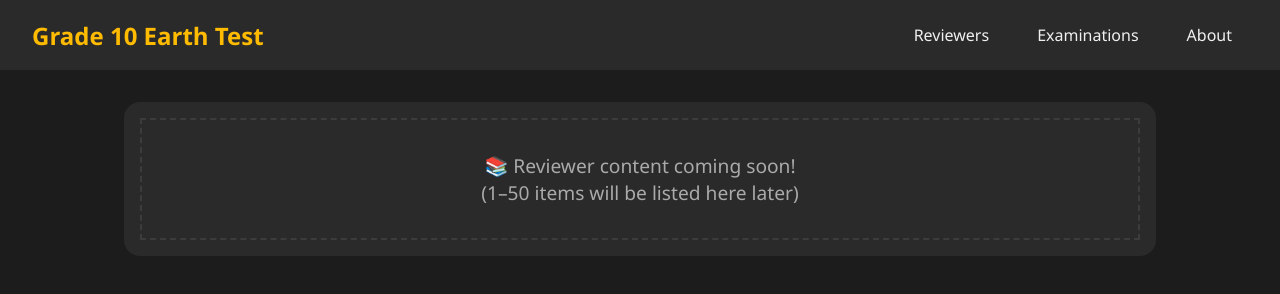
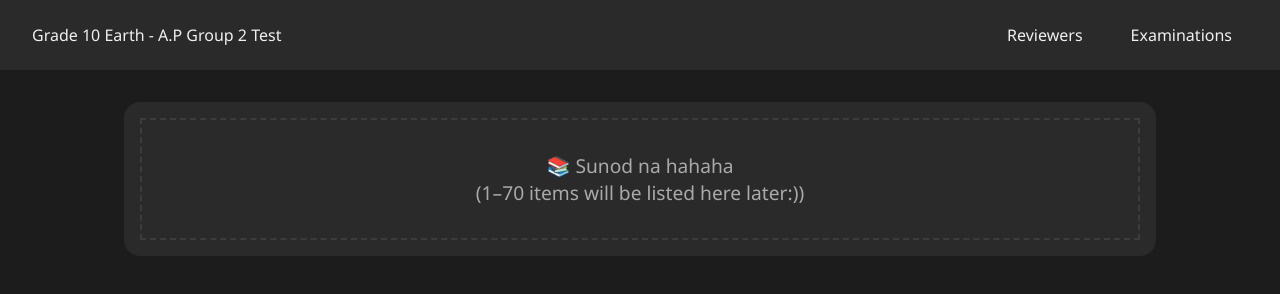
Before and after one commit to owaila256/Earth, a plain HTML site: page index.html in a window 1280 px wide. Drawn offline with Linux system fonts and the light colour scheme.

Commit message:
Update index.html

```diff
--- a/index.html
+++ b/index.html
@@ -83,18 +83,17 @@
 </head>
 <body>
   <header>
-    <h1>Grade 10 Earth Test</h1>
+    <hl>Grade 10 Earth - A.P Group 2 Test</hl></hl>
     <nav>
       <a href="#">Reviewers</a>
       <a href="#">Examinations</a>
-      <a href="#">About</a>
     </nav>
   </header>
 
   <main class="container">
     <div class="placeholder-box">
-      📚 Reviewer content coming soon!<br />
-      (1–50 items will be listed here later)
+      📚 Sunod na hahaha<br />
+      (1–70 items will be listed here later:))
     </div>
   </main>
 </body>
```
